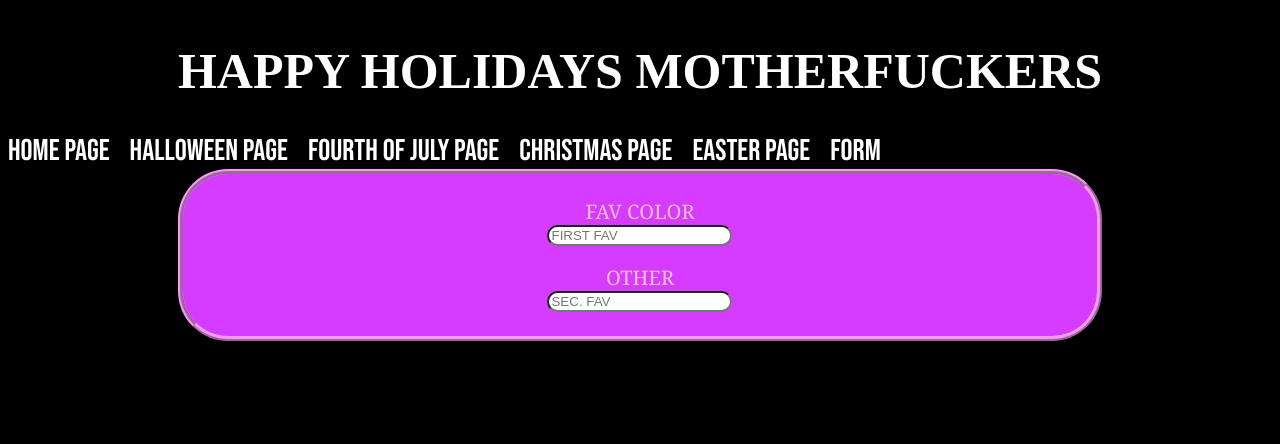
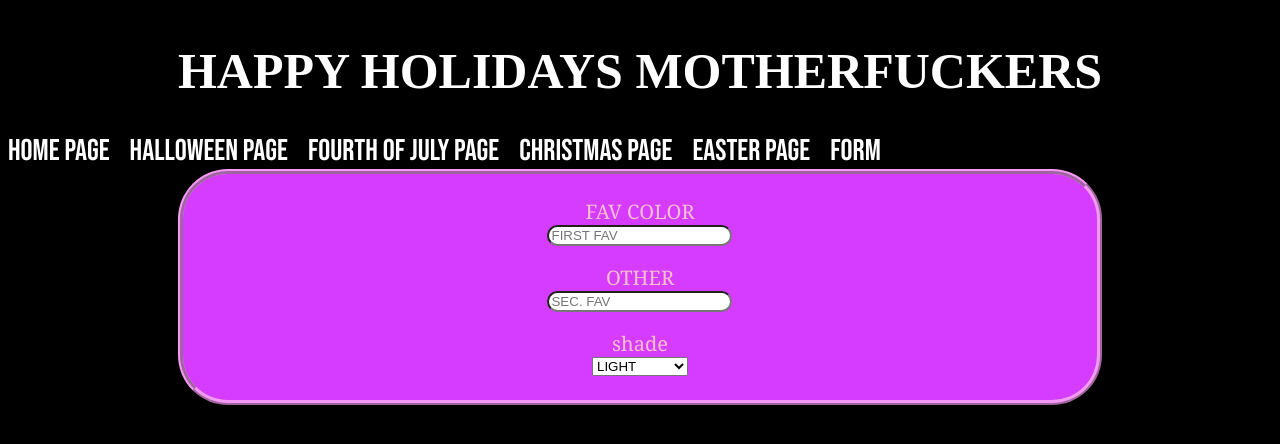
Before and after one commit to nikihite/react-ui-template, a React app: page /form in a window 1280 px wide. Shown: the top 444 px of the page. Built offline with nearby package versions, Linux system fonts and the light colour scheme; a web font is replaced by a local one.

Commit message:
input control test passing

```diff
--- a/src/components/Forms/FormControl.jsx
+++ b/src/components/Forms/FormControl.jsx
@@ -16,3 +16,14 @@ export function InputControl({ label, ...rest }) {
     </FormControl>
   );
 }
+
+export function SelectControl({ label, children, placeholder, ...rest }) {
+  return (
+    <FormControl label={label}>
+      <select {...rest}>
+        {placeholder && <option disabled>{placeholder}</option>}
+        {children}
+      </select>
+    </FormControl>
+  );
+}
--- a/src/components/Forms/FormLayout.jsx
+++ b/src/components/Forms/FormLayout.jsx
@@ -1,5 +1,5 @@
 import styles from './FormLayout.css';
-import { InputControl } from './FormControl.jsx';
+import { InputControl, SelectControl } from './FormControl.jsx';
 
 export default function Form() {
   return (
@@ -11,6 +11,13 @@ export default function Form() {
 
           <InputControl label="OTHER" name="color"
             placeholder="SEC. FAV"/>
+
+          <SelectControl label="shade" name="shade"
+            placeholder="FAV SHADE" required>
+            <option value="1">LIGHT</option>
+            <option value="2">DARK</option>
+            <option value="3">DARKER</option>
+          </SelectControl>
         </form>
       </div>
     </div>
```
Also changed, not shown: jest.config.js (added, +10 -0 lines), package.json (+9 -1 lines), src/components/Forms/FormControl.css (line endings or trailing spaces), src/components/Forms/FormLayout.css (line endings or trailing spaces), 2 other files (tests, documents, lock files or other folders).
